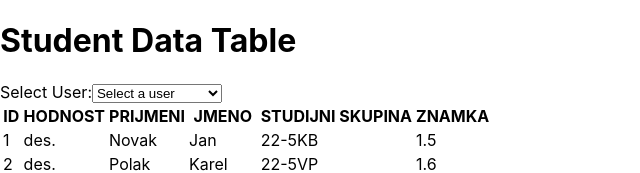
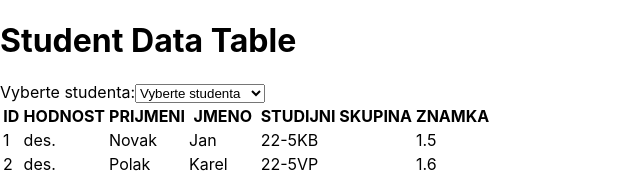
Before and after one commit to RiccieS/granting-app, a React (Create React App) app: page / in a window 1280 px wide. Shown: the top 173 px of the page, without its empty margins (0-640 px from the left). Built offline with nearby package versions, Linux system fonts and the light colour scheme.

Commit message:
update nazvu komponent a casti

```diff
--- a/src/App.js
+++ b/src/App.js
@@ -1,27 +1,27 @@
 import React, { useState } from 'react';
 import StudentTable from './components/StudentTable';
-import UserSelect from './components/UserSelect';
+import UserSelect from './components/StudentSelect';
 import data from './data/dataset.json';
 
 export default function App() {
-  const [selectedUser, setSelectedUser] = useState(null);
+  const [selectedStudent, setSelectedStudent] = useState(null);
 
-  const filterData = (user) => {
-    if (user) {
-      return data.filter((item) => item.id === user.id);
+  const filterData = (student) => {
+    if (student) {
+      return data.filter((item) => item.id === student.id);
     } else {
       return data;
     }
   };
 
-  const filteredData = filterData(selectedUser);
+  const filteredData = filterData(selectedStudent);
 
   return (
     <div>
       <h1>Student Data Table</h1>
       <UserSelect
-        selectedUser={selectedUser}
-        onUserChange={setSelectedUser}
+        selectedStudent={selectedStudent}
+        onStudentChange={setSelectedStudent}
         data={data}
       />
       <StudentTable data={filteredData} />
--- /dev/null
+++ b/src/components/StudentSelect.js
@@ -0,0 +1,23 @@
+import React from 'react';
+
+export default function StudentSelect({ selectedStudent, onStudentChange, data }) {
+  const handleChange = (event) => {
+    const studentId = parseInt(event.target.value);
+    const student = data.find((item) => item.id === studentId);
+    onStudentChange(student);
+  };
+
+  return (
+    <div>
+      <label htmlFor="student-select">Vyberte studenta:</label>
+      <select id="student-select" value={selectedStudent ? selectedStudent.id : ''} onChange={handleChange}>
+        <option value="">Vyberte studenta</option>
+        {data.map((student) => (
+          <option key={student.id} value={student.id}>
+            {student.jmeno} {student.prijmeni}
+          </option>
+        ))}
+      </select>
+    </div>
+  );
+}
--- a/src/components/StudentTable.js
+++ b/src/components/StudentTable.js
@@ -15,14 +15,14 @@ export default function StudentTable({ data }) {
         </tr>
       </thead>
       <tbody>
-        {data.map(user => (
-          <tr key={user.id}>
-            <td>{user.id}</td>
-            <td>{user.hodnost}</td>
-            <td>{user.prijmeni}</td>
-            <td>{user.jmeno}</td>
-            <td>{user.studjini_skupina}</td>
-            <td>{user.znamka}</td>
+        {data.map(student => (
+          <tr key={student.id}>
+            <td>{student.id}</td>
+            <td>{student.hodnost}</td>
+            <td>{student.prijmeni}</td>
+            <td>{student.jmeno}</td>
+            <td>{student.studjini_skupina}</td>
+            <td>{student.znamka}</td>
 
           </tr>
         ))}
--- a/src/components/UserSelect.js
+++ /dev/null
@@ -1,23 +0,0 @@
-import React from 'react';
-
-export default function UserSelect({ selectedUser, onUserChange, data }) {
-  const handleChange = (event) => {
-    const userId = parseInt(event.target.value);
-    const user = data.find((item) => item.id === userId);
-    onUserChange(user);
-  };
-
-  return (
-    <div>
-      <label htmlFor="user-select">Select User:</label>
-      <select id="user-select" value={selectedUser ? selectedUser.id : ''} onChange={handleChange}>
-        <option value="">Select a user</option>
-        {data.map((user) => (
-          <option key={user.id} value={user.id}>
-            {user.jmeno} {user.prijmeni}
-          </option>
-        ))}
-      </select>
-    </div>
-  );
-}
```
